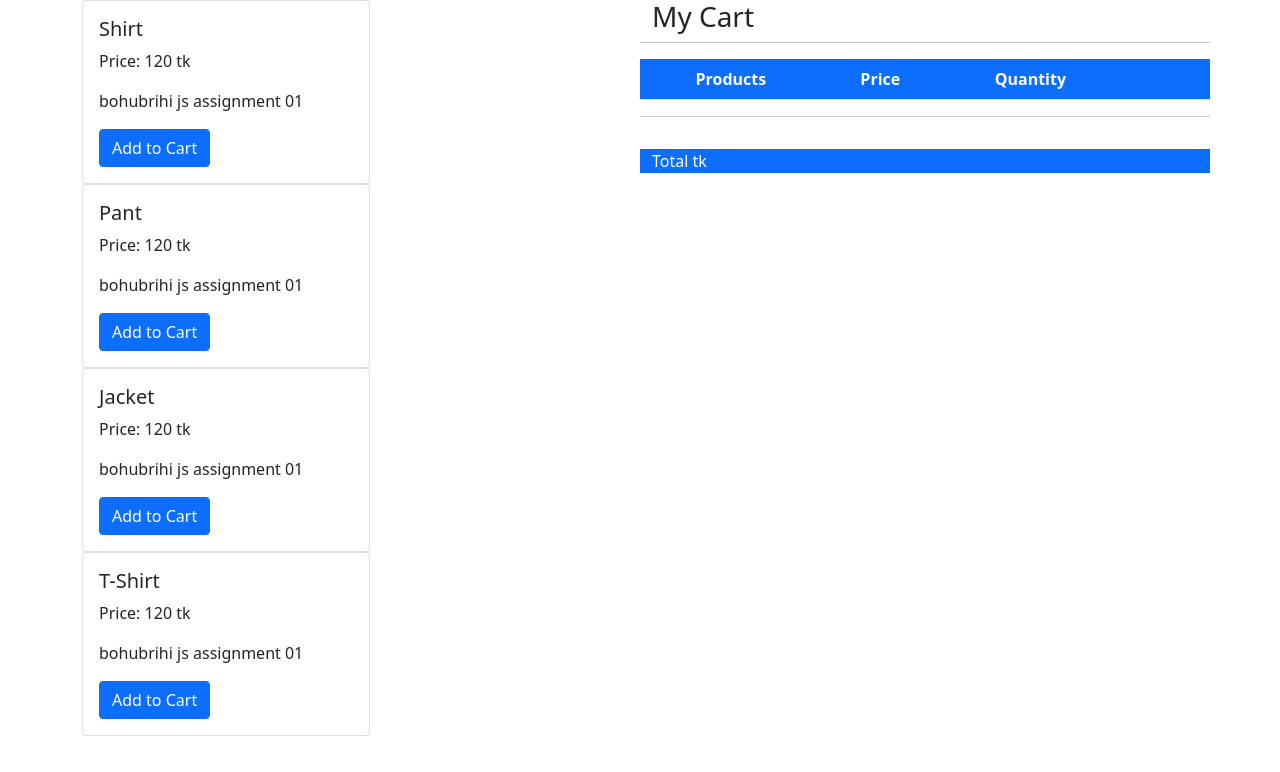
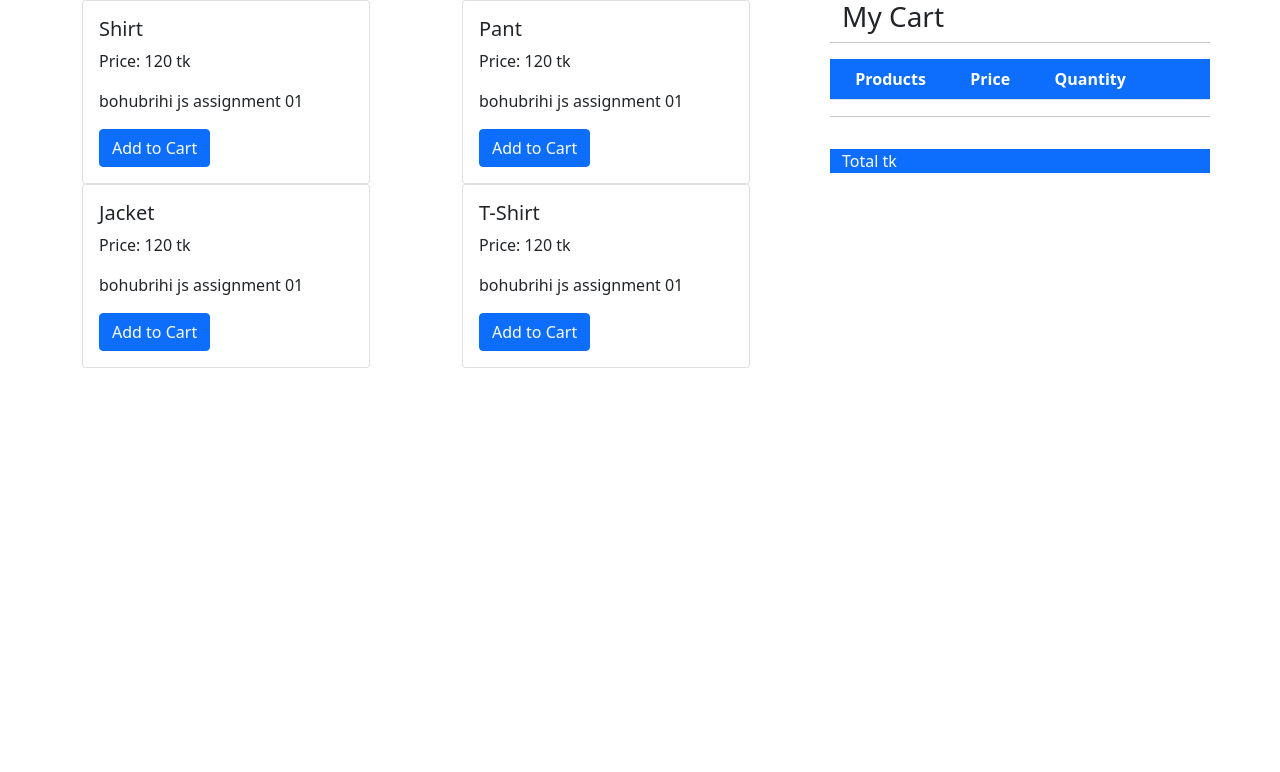
Before and after one commit to hasibkyau/shopping-Cart-Using-JavaScript, a plain HTML site: page index.html in a window 1280 px wide. Drawn offline with nearby package versions, Linux system fonts and the light colour scheme.

Commit message:
fixed some grid issue

```diff
--- a/index.html
+++ b/index.html
@@ -19,7 +19,7 @@
 
         <div class="row">
 
-            <div class="col-8 col-md-6">
+            <div class="col-8">
                 <div class="row">
 
                     <div class="col">
@@ -76,7 +76,7 @@
                 </div>
             </div>
 
-            <div class="col-4 col-md-6">
+            <div class="col-4">
 
                 <!-- cart_list -->
                 <div class="row">
--- a/script.js
+++ b/script.js
@@ -61,7 +61,7 @@ function ShowProducts() {
         tr.appendChild(td1);
 
         let td2 = document.createElement('td');
-        td2.innerHTML = "120";
+        td2.innerHTML = "120 tk";
         tr.appendChild(td2);
 
         let td3 = document.createElement('td');
```
